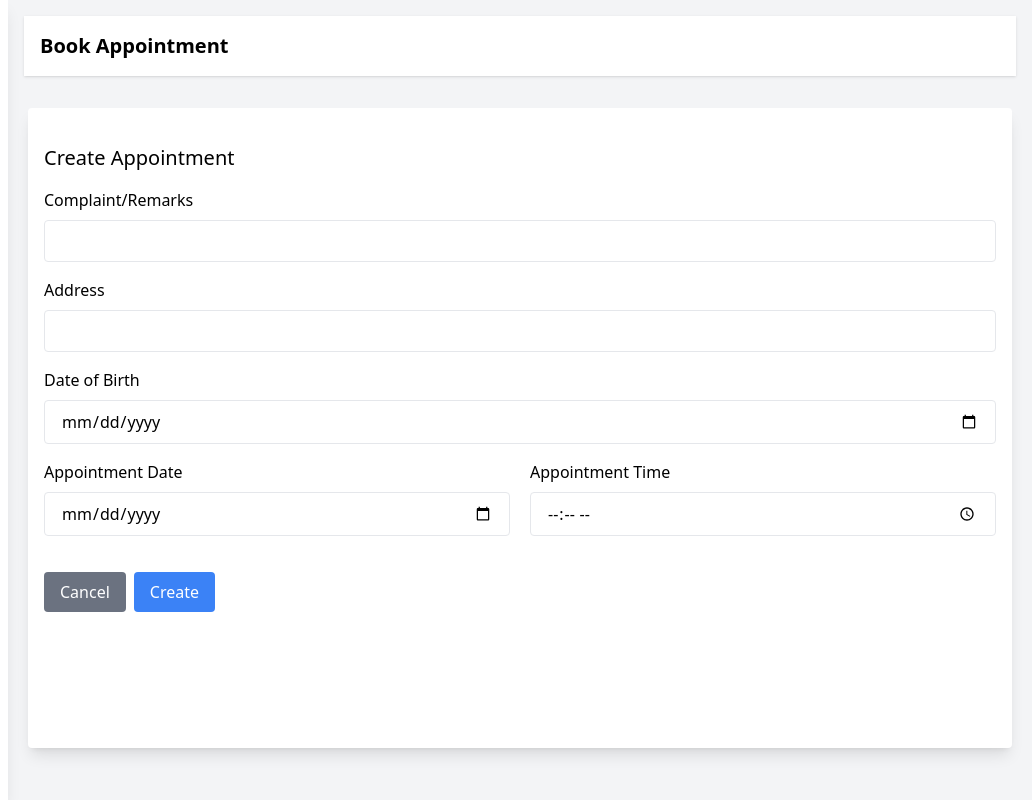
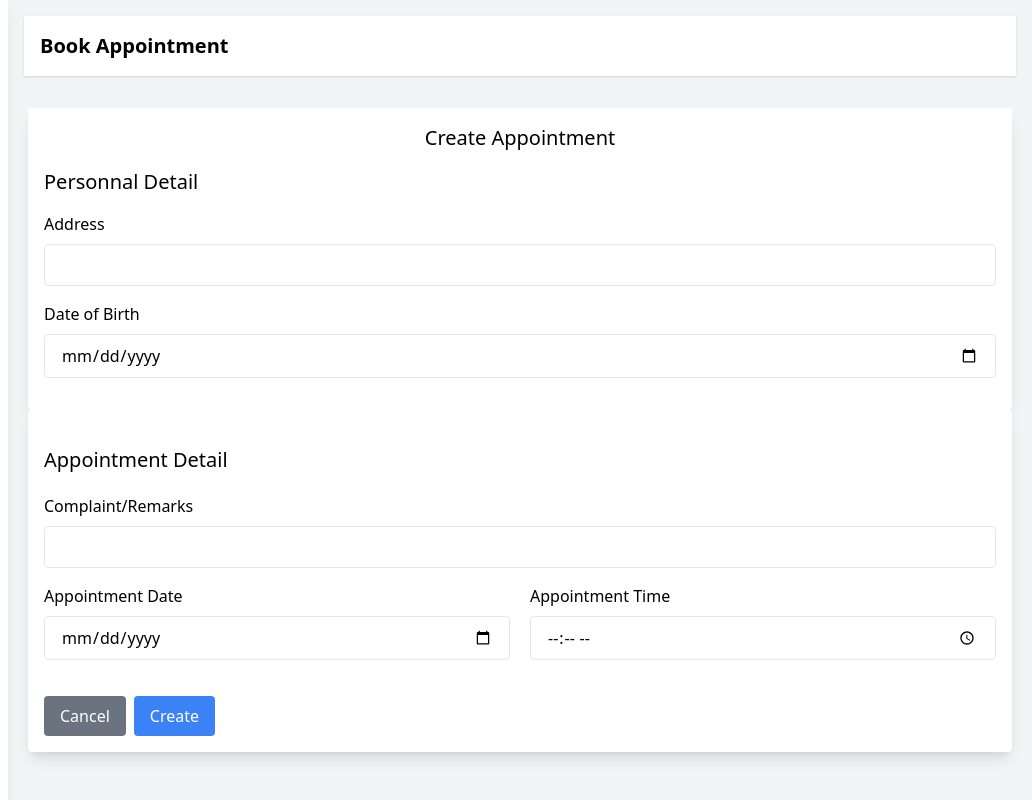
Before and after one commit to Muadh-Adekunle-Monsuru/netlifytest, a website: page src/patients/create_new_appointments.html in a window 1280 px wide. Shown: the full height of the page, 248-1280 px from the left. Drawn offline with nearby package versions, Linux system fonts and the light colour scheme; files that its build step writes are made by us from their sources.

Commit message:
updeated

```diff
--- a/src/patients/create_new_appointments.html
+++ b/src/patients/create_new_appointments.html
@@ -217,19 +217,12 @@
 		</section>
 
 		<!-- Modal -->
-		<div class=" lg:ml-64 flex flex-cols justify-center">
-			<div class="w-full mx-5 h-screen p-4 bg-white rounded shadow-lg modal-content">
-				<h2 id="modalTitle" class="mb-4 text-xl mt-5">Create Appointment</h2>
+		<div class=" lg:ml-64 lg:mr-10 justify-center mb-10 mr-10">
+			<div class="w-full mx-5 p-4 bg-white rounded shadow-lg modal-content">
+				<h2 id="modalTitle" class="mb-4 text-xl text-center">Create Appointment</h2>
 				<form id="appointmentForm" onsubmit="return createAppointment(event)">
-					<div class="mb-4">
-						<label class="block mb-2">Complaint/Remarks</label>
-						<input
-							id="modalCondition"
-							name="condition"
-							type="text"
-							class="w-full px-4 py-2 border rounded"
-						/>
-					</div>
+					<section class="">
+						<h1 class="mb-4 text-xl">Personnal Detail</h1>
 						<div class="mb-4">
 							<label class="block mb-2">Address</label>
 							<input
@@ -248,7 +241,22 @@
 								class="w-full px-4 py-2 border rounded"
 							/>
 						</div>
-					<section class="flex justify-center">
+					</section>
+					</div>
+					<div class="w-full mx-5 p-4 bg-white rounded shadow-lg modal-content">
+						<section class="">
+							<h1 class="my-5 text-xl">Appointment Detail</h1>
+							<div class="mb-4">
+								<label class="block mb-2">Complaint/Remarks</label>
+								<input
+									id="modalCondition"
+									name="condition"
+									type="text"
+									class="w-full px-4 py-2 border rounded"
+								/>
+							</div>
+
+							<section class="flex justify-center ">
 								<div class="mb-4 w-full mr-5">
 									<label class="block mb-2">Appointment Date</label>
 									<input
@@ -268,7 +276,6 @@
 									/>
 								</div>
 						</section>
-
 						<div class="flex justify-start mt-5">
 							<button
 								type="button"
@@ -284,6 +291,9 @@
 								Create
 							</button>
 						</div>
+					</div>
+
+					</section>
 				</form>
 			</div>
 		</div>
```
Lines whose indentation alone changed are shown as unchanged.
